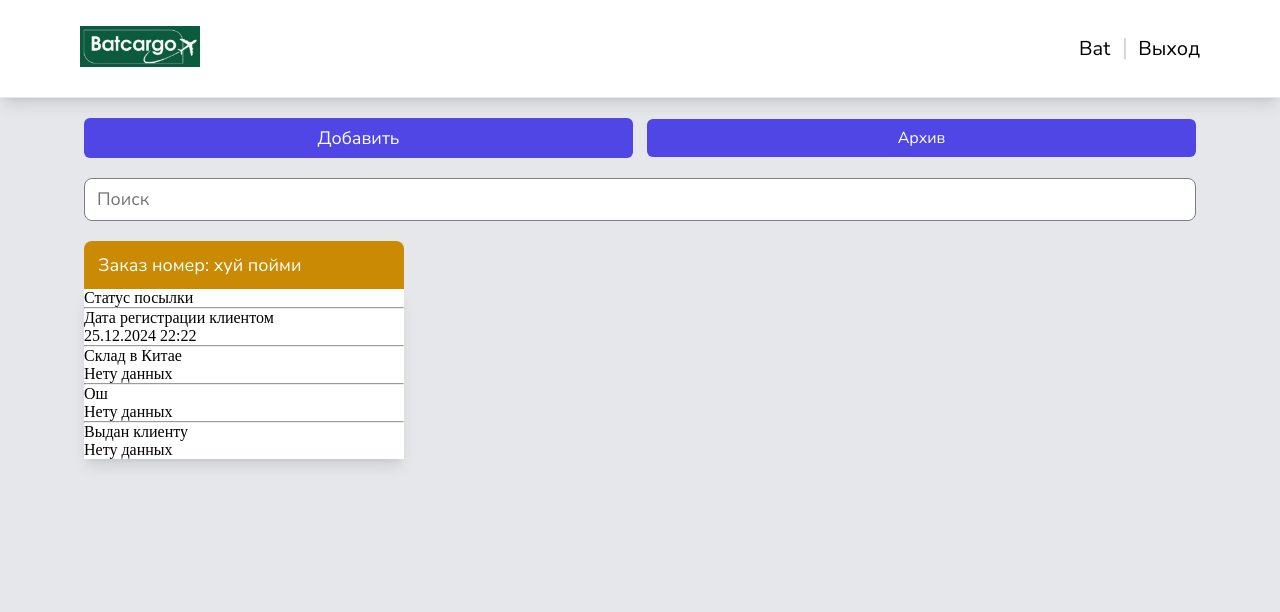
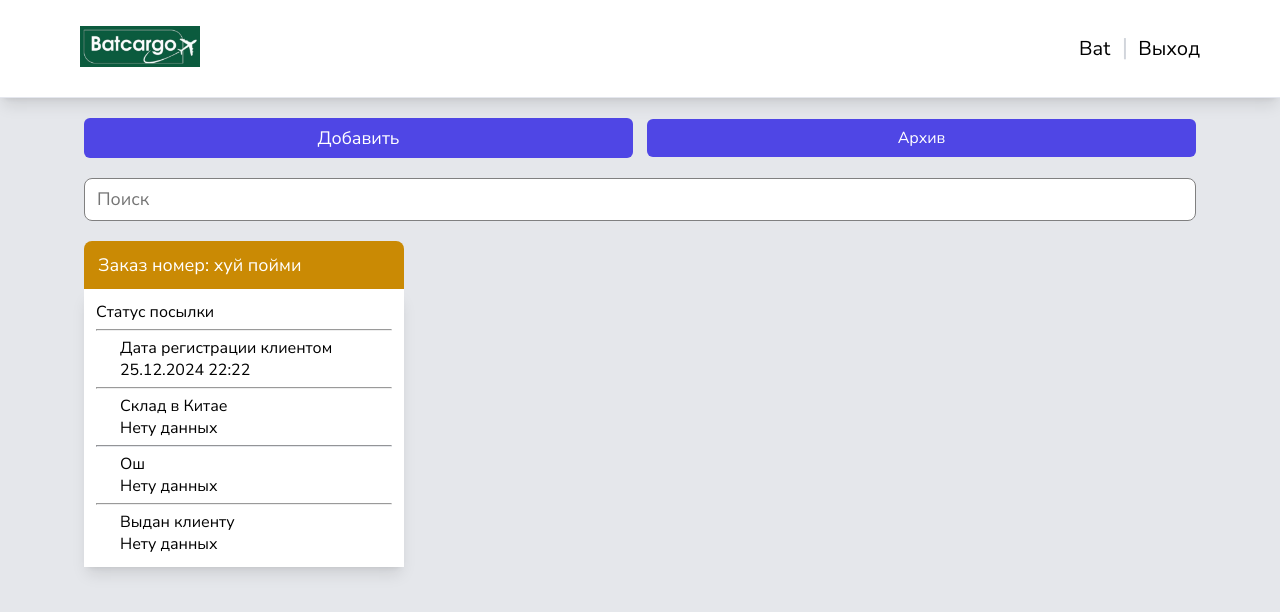
Before and after one commit to lev1tha/express, a Next.js app: page / in a window 1280 px wide. Shown: the top 612 px of the page. Built offline with nearby package versions, Linux system fonts and the light colour scheme.

Commit message:
finished design card

```diff
--- a/components/card/Card.jsx
+++ b/components/card/Card.jsx
@@ -11,33 +11,44 @@ export default function Card() {
         <div className="title">
           <p>Статус посылки</p>
         </div>
-        <hr />
+        <hr style={{ margin: "0.375rem 0" }} />
         <div className={cardStyle.box}>
-          <div className={cardStyle.status_img}></div>
+          <div className={cardStyle.status_img}>
+            <img src="" alt="" />
+          </div>
           <div className={cardStyle.text_date}>
             <p className={cardStyle.text}>Дата регистрации клиентом</p>
             <p className={cardStyle.date}>25.12.2024 22:22</p>
           </div>
         </div>
-        <hr />
+        <hr style={{ margin: "0.375rem 0" }} />
+
         <div className={cardStyle.box}>
-          <div className={cardStyle.status_img}></div>
+          <div className={cardStyle.status_img}>
+            <img src="" alt="" />
+          </div>
           <div className={cardStyle.text_date}>
             <p className={cardStyle.text}>Склад в Китае</p>
             <p className={cardStyle.date}>Нету данных</p>
           </div>
         </div>
-        <hr />
+        <hr style={{ margin: "0.375rem 0", borderColor: "#E5E7EB" }} />
+
         <div className={cardStyle.box}>
-          <div className={cardStyle.status_img}></div>
+          <div className={cardStyle.status_img}>
+            <img src="" alt="" />
+          </div>
           <div className={cardStyle.text_date}>
             <p className={cardStyle.text}>Ош</p>
             <p className={cardStyle.date}>Нету данных</p>
           </div>
         </div>
-        <hr />
+        <hr style={{ margin: "0.375rem 0" }} />
+
         <div className={cardStyle.box}>
-          <div className={cardStyle.status_img}></div>
+          <div className={cardStyle.status_img}>
+            <img src="" alt="" />
+          </div>
           <div className={cardStyle.text_date}>
             <p className={cardStyle.text}>Выдан клиенту</p>
             <p className={cardStyle.date}>Нету данных</p>
--- a/components/card/card.module.css
+++ b/components/card/card.module.css
@@ -19,9 +19,16 @@
 .status_card {
   background-color: white;
   box-shadow: 0 10px 15px -3px #0000001a, 0 4px 6px -4px #0000001a;
+  padding: 0.75rem;
+  font-family: "Nunito Sans", serif;
+}
+
+.hr {
+  margin: 0.375rem 0;
 }
 
 .box {
   display: flex;
   align-items: center;
+  gap: 24px;
 }
```
